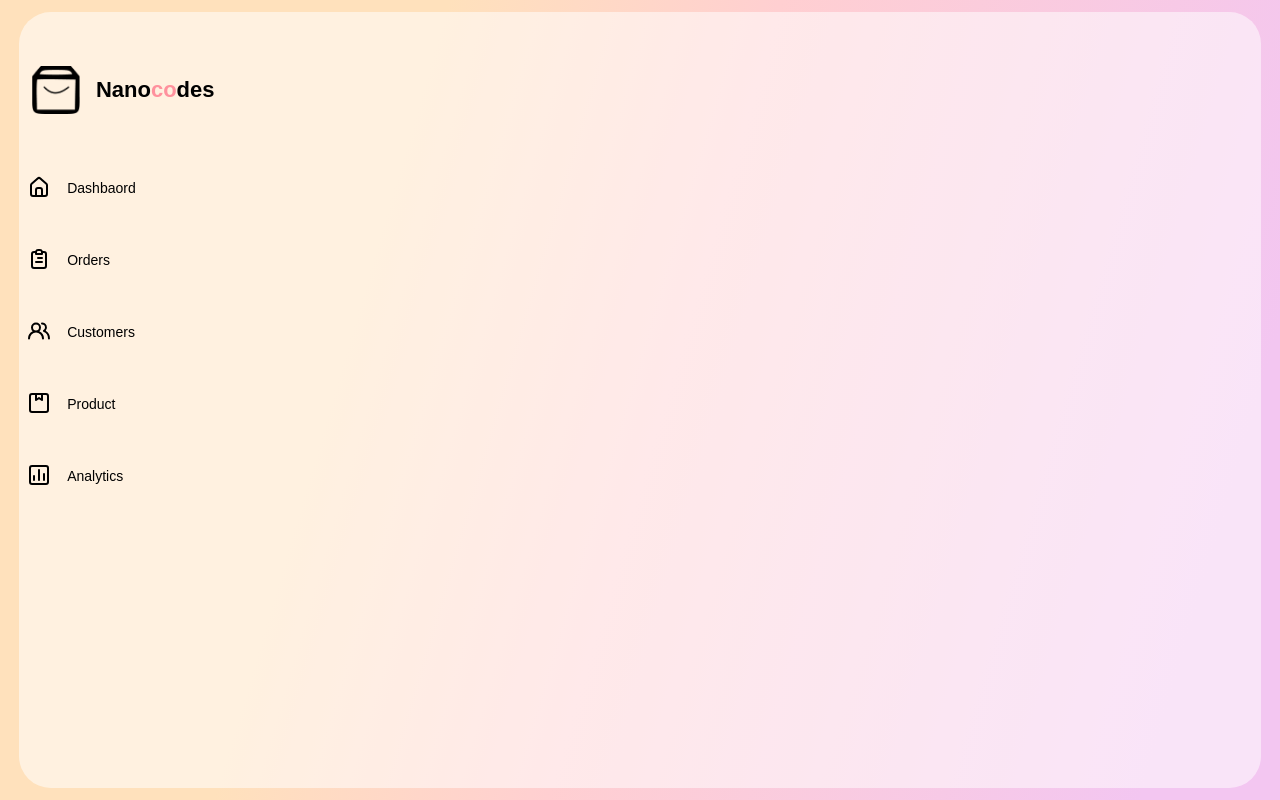
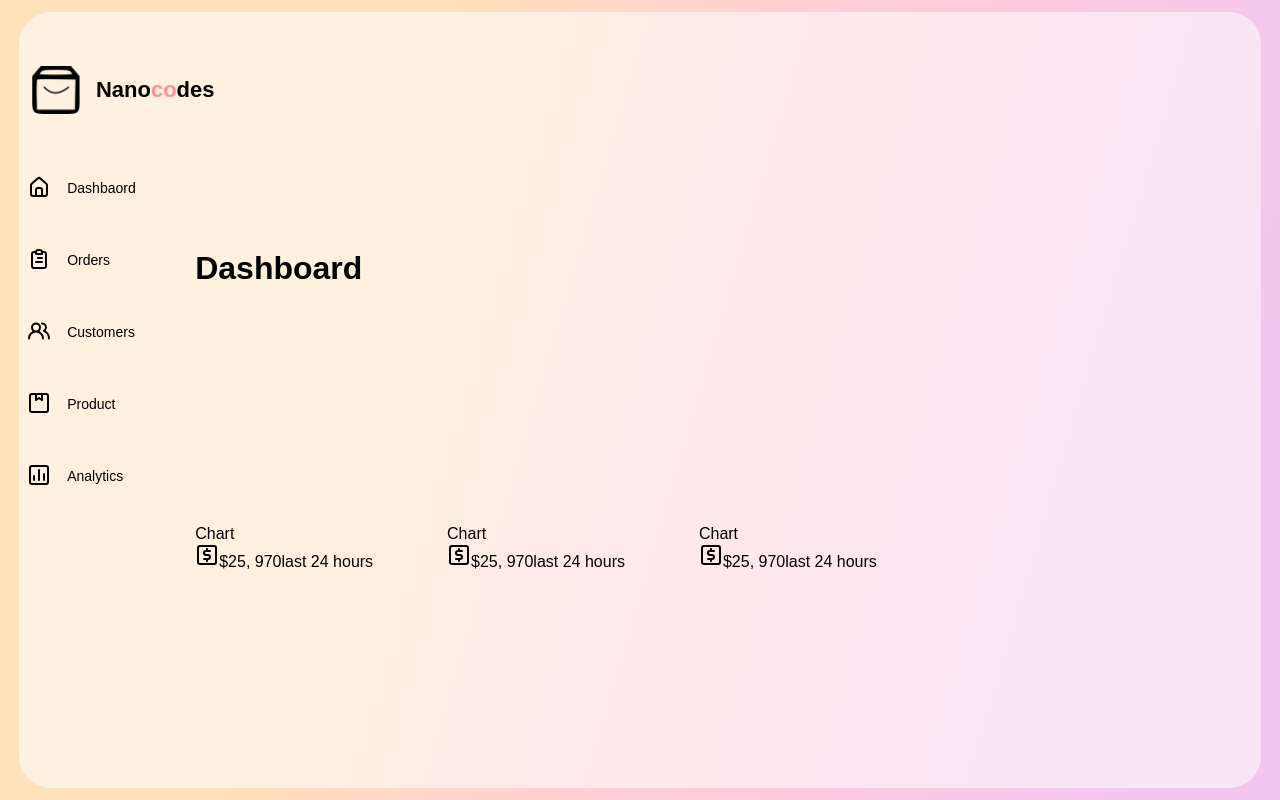
Before and after one commit to romeoscript/nanoadmin, a React (Create React App) app: page / in a window 1280 px wide. Built offline with nearby package versions, Linux system fonts and the light colour scheme.

Commit message:
progress bar started

```diff
--- a/src/components/MainDash/MainDash.jsx
+++ b/src/components/MainDash/MainDash.jsx
@@ -1,10 +1,12 @@
 import React from 'react'
+import Cards from '../cards/Cards'
 import './MainDash.css'
 
 const MainDash = () => {
   return (
    <div className="main__dash">
-
+    <h1>Dashboard</h1>
+    <Cards />
    </div>
   )
 }
--- /dev/null
+++ b/src/components/card/Card.jsx
@@ -0,0 +1,32 @@
+import React, { useState } from "react";
+import "./Card.css";
+import { AnimateSharedLayout } from "framer-motion";
+
+const Card = (props) => {
+  const [expanded, setExpanded] = useState(false);
+  return (
+    <AnimateSharedLayout>
+      {
+        expanded ? "expanded" : <CompactCard param ={props}/>
+
+      }
+    </AnimateSharedLayout>
+  );
+};
+
+//compact card
+
+function CompactCard({ param }) {
+  const Png = param.img;
+  return (
+    <div className="Compact__card">
+      <div className="radial__box">Chart</div>
+      <div className="detail">
+        <Png />
+        <span>${param.value}</span>
+        <span>last 24 hours</span>
+      </div>
+    </div>
+  );
+}
+export default Card;
--- a/src/components/cards/Cards.css
+++ b/src/components/cards/Cards.css
@@ -0,0 +1,7 @@
+.cards{
+    display: flex;
+    gap: 10px;
+}
+.parentContainer{
+    width: 100%;
+}
--- a/src/components/cards/Cards.jsx
+++ b/src/components/cards/Cards.jsx
@@ -1,8 +1,26 @@
 import React from 'react'
+import './Cards.css'
+import Card from '../card/Card'
+import  {CardData} from '../../data/data'
 
 const Cards = () => {
   return (
-    <div>Cards</div>
+   <div className="cards">
+    {CardData.map((card, id)=>{
+        return (
+            <div className="parentContainer">
+                <Card
+                title={card.title}
+                color={card.color}
+                barValue={card.barValue}
+                value={card.value}
+                img={card.img}
+                series={card.series}
+                />
+            </div>
+        )
+    })}
+   </div>
   )
 }
 
--- a/src/data/data.js
+++ b/src/data/data.js
@@ -5,6 +5,7 @@ import {
   UilUsersAlt,
   UilPackage,
   UilChart,
+  UilUsdSquare,
   UilSignOutAlt,
 } from "@iconscout/react-unicons";
 
@@ -36,3 +37,54 @@ export const SideBarData = [
     heading: "Analytics",
   },
 ];
+
+export const CardData = [
+  {
+    title:"sales",
+    color:{
+      backGround:'linear-gradient(180deg,#bb67ff 0%, #c484f3 100%)',
+      boxShadow: '0px 10px 20px 0px #e0c6f5'
+    },
+    barValue:70,
+    value:'25, 970',
+    img:UilUsdSquare,
+    series:[
+      {
+        name:'sales',
+        data:[31 ,40 ,28 ,51 ,42 ,109 ,100],
+      }
+    ]
+  },
+  {
+    title:"Revenue",
+    color:{
+      backGround:'linear-gradient(180deg,#bb67ff 0%, #c484f3 100%)',
+      boxShadow: '0px 10px 20px 0px #e0c6f5'
+    },
+    barValue:70,
+    value:'25, 970',
+    img:UilUsdSquare,
+    series:[
+      {
+        name:'Revenue',
+        data:[31 ,40 ,28 ,51 ,42 ,109 ,100],
+      }
+    ]
+  },
+  {
+    title:"Expenses",
+    color:{
+      backGround:'linear-gradient(180deg,#bb67ff 0%, #c484f3 100%)',
+      boxShadow: '0px 10px 20px 0px #e0c6f5'
+    },
+    barValue:70,
+    value:'25, 970',
+    img:UilUsdSquare ,
+    series:[
+      {
+        name:'Expenses',
+        data:[31 ,40 ,28 ,51 ,42 ,109 ,100],
+      }
+    ]
+  },
+]
```
Also changed, not shown: src/components/card/Card.css (added).
